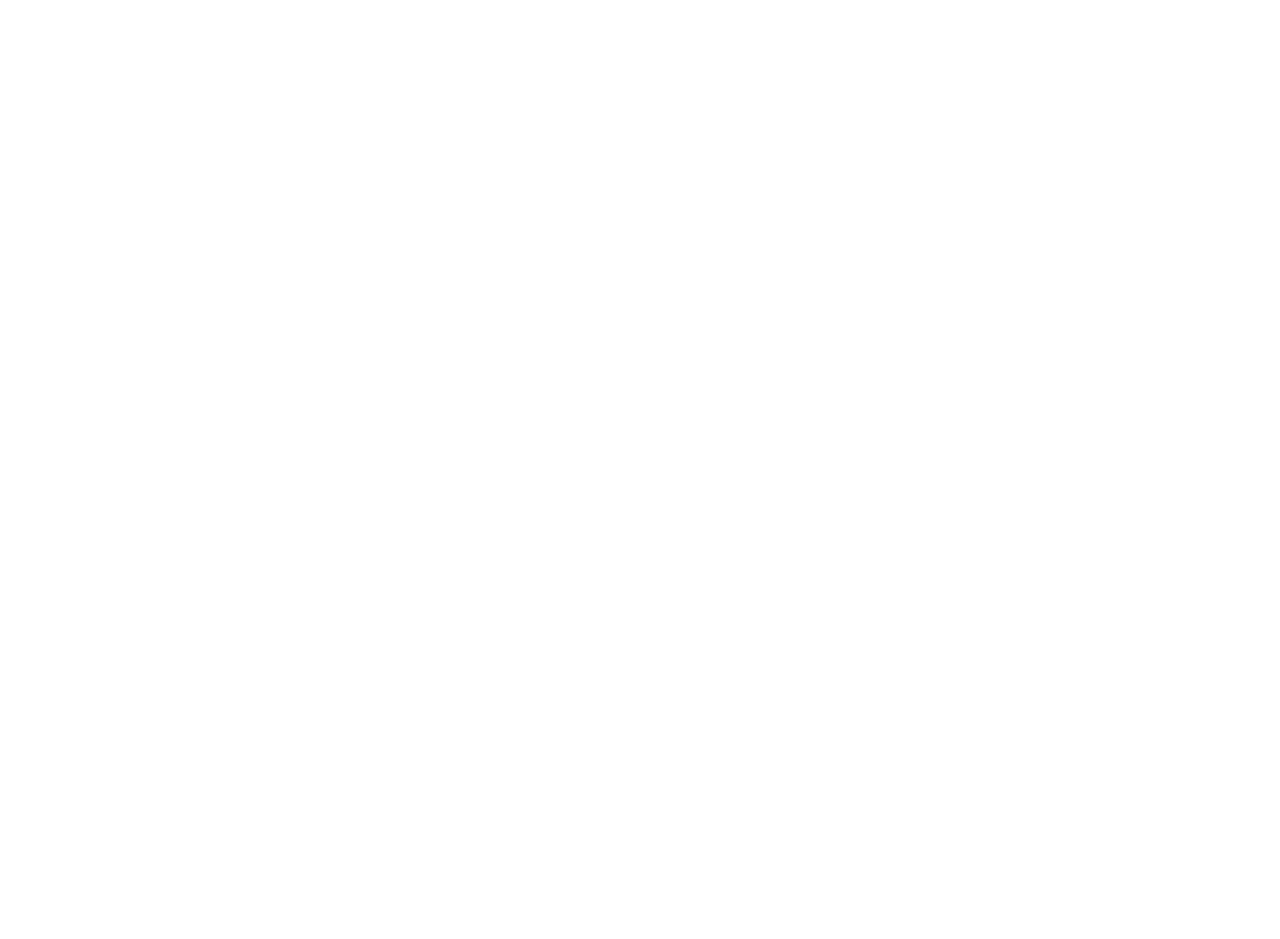
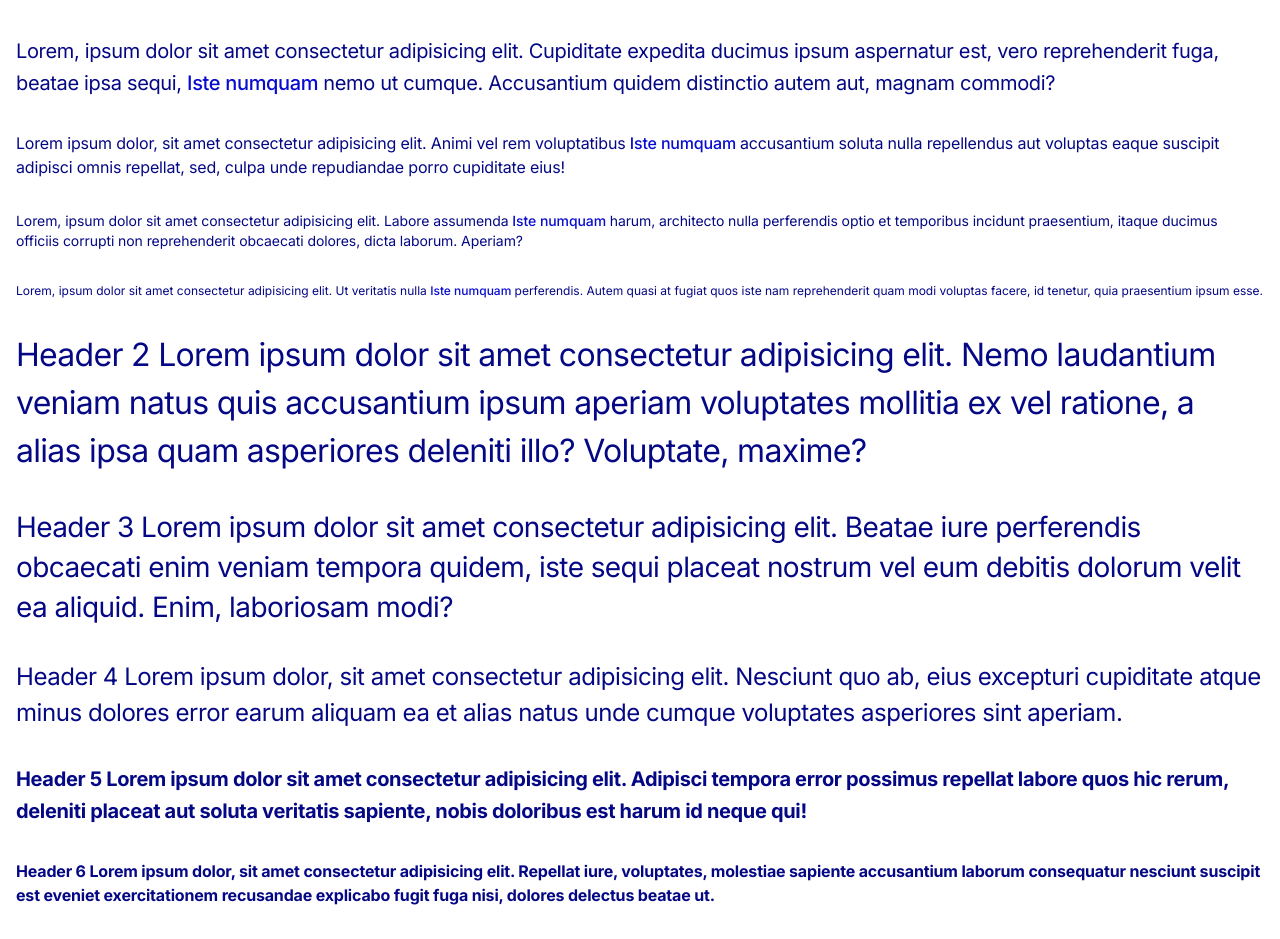
Before and after one commit to vito57/yasktailwind2, a Next.js app: page /styles in a window 1280 px wide. Before the commit this address had no page. Shown: the part 221-1160 px from the top of the page. Before the commit the page ends 800 px from the top, so only its background shows below. Built offline with nearby package versions, Linux system fonts and the light colour scheme.

Commit message:
refactoring

```diff
--- a/app/(about)/[slug]/page.tsx
+++ b/app/(about)/[slug]/page.tsx
@@ -1,7 +1,7 @@
 import {
   Button,
   Text,
-  Badge,
+  BadgeButton,
   PortfolioItem,
   Footer,
   AnimateLayout,
@@ -76,15 +76,22 @@
         </Text>
         <Text title="Top skils">
           <div className="flex gap-1 flex-wrap">
-            {user["top skills"].map((i) => (
-              <Badge key={i}>{i}</Badge>
+            {user["top skills"]?.map((i) => (
+              <BadgeButton href={i.href} badge={i.badge}>
+                {i.name}
+              </BadgeButton>
             ))}
           </div>
         </Text>
         <Text title="Tools stack">
           <div className="flex gap-1 flex-wrap">
-            {user.tools.map((i) => (
+            {/* {user.tools.map((i) => (
               <Badge key={i}>{i}</Badge>
+            ))} */}
+            {user.tools?.map((i) => (
+              <BadgeButton key={i.name} href={i.href} badge={i.badge}>
+                {i.name}
+              </BadgeButton>
             ))}
           </div>
         </Text>
@@ -92,7 +99,7 @@
           <dl className="mb-8">
             {user.experience.map((i) => (
               <div key={i.date}>
-                <dt key={i.placeLink} className="font-medium">
+                <dt key={i.placeLink} className="font-bold">
                   {i.position} at{" "}
                   <Link href={i.placeLink} className="ylink">
                     {i.place}
@@ -146,7 +153,7 @@
           <Text title="Awards">
             <div className="flex flex-wrap">
               {user.awards.map((i) => (
-                <Badge key={i}>{i}</Badge>
+                <BadgeButton key={i}>{i}</BadgeButton>
               ))}
             </div>
           </Text>
@@ -167,7 +174,7 @@
         {user.learn && (
           <Text title="Learning goals">
             {user.learn.map((i) => {
-              return <Badge key={i}>{i}</Badge>;
+              return <BadgeButton key={i}>{i}</BadgeButton>;
             })}
           </Text>
         )}
--- a/app/(index)/layout.tsx
+++ b/app/(index)/layout.tsx
@@ -1,4 +1,4 @@
-import { Tabs, Jumbo, Logo } from "../components/client";
+import { Navigation, Jumbo, Logo } from "../components/client";
 import { TopMenu, Footer } from "../components/server";
 import Image from "next/image";
 import data from "../main.json";
@@ -18,9 +18,8 @@
       <div className="sticky container md:fixed py-4 flex md:justify-end justify-center  top-0 z-20 w-full">
         <TopMenu />
       </div>
-
       <nav className="md:sticky w-fit m-auto fixed z-30 md:bg-transparent text-center bottom-0 left-0 py-4 right-0 md:mb-6 md:top-0">
-        <Tabs className="bg-yask text-white" />
+        <Navigation className="bg-yask text-white" />
       </nav>
       {children}
       <Footer />
--- a/app/(index)/page.tsx
+++ b/app/(index)/page.tsx
@@ -4,7 +4,7 @@
 export default function Works() {
   return (
     <AnimateLayout>
-      <div className="grid gap-x-4 gap-y-4 lg:grid-cols-3 md:grid-cols-2">
+      <div className="grid gap-4 lg:grid-cols-3 md:grid-cols-2">
         {data.map((i) => {
           return (
             <PortfolioItem
--- a/app/components/client.tsx
+++ b/app/components/client.tsx
@@ -137,7 +137,7 @@
         <div
           className={`hidden md:flex fixed md:static py-2 justify-center left-0 right-0 bottom-0 gap-2 items-center`}
         >
-          <Tabs className="bg-yask  dark:md:text-ytextdark md:text-yask text-white md:bg-transparent" />
+          <Navigation className="bg-yask  dark:md:text-ytextdark md:text-yask text-white md:bg-transparent" />
           {/* <Button path="mailto:vito57rus@yandex.ru" className="hidden md:block">Send email</Button> */}
         </div>
         <div className="py-2">
@@ -153,7 +153,7 @@
     <div
       className={`flex md:hidden fixed md:static py-4 justify-center left-0 right-0 bottom-0 gap-2 z-10 items-center`}
     >
-      <Tabs className="bg-yred  dark:md:text-ytextdark md:text-yask text-white md:bg-transparent" />
+      <Navigation className="bg-yred  dark:md:text-ytextdark md:text-yask text-white md:bg-transparent" />
       {/* <Button path="mailto:vito57rus@yandex.ru" className="hidden md:block">Send email</Button> */}
     </div>
   );
@@ -170,7 +170,7 @@
   return (
     <h1
       key={pathname}
-      className="lg:text-4xl font-display whitespace-pre-wrap text-3xl mx-auto max-w-xl antialiased animate-fadeIn"
+      className="lg:text-5xl font-display whitespace-pre-wrap text-3xl mx-auto max-w-xl antialiased animate-fadeIn"
     >
       {title.title}
     </h1>
@@ -180,7 +180,7 @@
 interface TabsProps {
   className?: string;
 }
-export function Tabs({ className }: TabsProps) {
+export function Navigation({ className }: TabsProps) {
   const pathname = usePathname();
   return (
     <menu
--- /dev/null
+++ b/app/styles/page.tsx
@@ -0,0 +1,90 @@
+import Link from "next/link";
+export default function Styles() {
+  return (
+    <div className="container">
+      <h1 className="h1 mb-8">
+        Header 1 Lorem ipsum dolor sit amet consectetur adipisicing elit. Rem,
+        aliquam asperiores.{" "}
+        <Link className="ylink" href="/">
+          {" "}
+          Iste numquam{" "}
+        </Link>{" "}
+        perspiciatis accusantium ducimus ipsa similique vitae corporis possimus
+        ut minus. Magnam delectus quia consequuntur accusantium. Quibusdam,
+        earum!
+      </h1>
+      <p className="text-xl mb-8">
+        Lorem, ipsum dolor sit amet consectetur adipisicing elit. Cupiditate
+        expedita ducimus ipsum aspernatur est, vero reprehenderit fuga, beatae
+        ipsa sequi,{" "}
+        <Link className="ylink" href="/">
+          {" "}
+          Iste numquam{" "}
+        </Link>{" "}
+        nemo ut cumque. Accusantium quidem distinctio autem aut, magnam commodi?
+      </p>
+      <p className="text-base mb-8">
+        Lorem ipsum dolor, sit amet consectetur adipisicing elit. Animi vel rem
+        voluptatibus{" "}
+        <Link className="ylink" href="/">
+          {" "}
+          Iste numquam{" "}
+        </Link>{" "}
+        accusantium soluta nulla repellendus aut voluptas eaque suscipit
+        adipisci omnis repellat, sed, culpa unde repudiandae porro cupiditate
+        eius!
+      </p>
+      <p className="text-sm mb-8">
+        Lorem, ipsum dolor sit amet consectetur adipisicing elit. Labore
+        assumenda{" "}
+        <Link className="ylink" href="/">
+          {" "}
+          Iste numquam{" "}
+        </Link>{" "}
+        harum, architecto nulla perferendis optio et temporibus incidunt
+        praesentium, itaque ducimus officiis corrupti non reprehenderit
+        obcaecati dolores, dicta laborum. Aperiam?
+      </p>
+      <p className="text-xs mb-8">
+        Lorem, ipsum dolor sit amet consectetur adipisicing elit. Ut veritatis
+        nulla{" "}
+        <Link className="ylink" href="/">
+          {" "}
+          Iste numquam{" "}
+        </Link>{" "}
+        perferendis. Autem quasi at fugiat quos iste nam reprehenderit quam modi
+        voluptas facere, id tenetur, quia praesentium ipsum esse.
+      </p>
+      <h2 className="h2 mb-8">
+        Header 2 Lorem ipsum dolor sit amet consectetur adipisicing elit. Nemo
+        laudantium veniam natus quis accusantium ipsum aperiam voluptates
+        mollitia ex vel ratione, a alias ipsa quam asperiores deleniti illo?
+        Voluptate, maxime?
+      </h2>
+      <h3 className="h3 mb-8">
+        Header 3 Lorem ipsum dolor sit amet consectetur adipisicing elit. Beatae
+        iure perferendis obcaecati enim veniam tempora quidem, iste sequi
+        placeat nostrum vel eum debitis dolorum velit ea aliquid. Enim,
+        laboriosam modi?
+      </h3>
+      <h4 className="h4 mb-8">
+        Header 4 Lorem ipsum dolor, sit amet consectetur adipisicing elit.
+        Nesciunt quo ab, eius excepturi cupiditate atque minus dolores error
+        earum aliquam ea et alias natus unde cumque voluptates asperiores sint
+        aperiam.
+      </h4>
+      <h5 className="h5 mb-8">
+        Header 5 Lorem ipsum dolor sit amet consectetur adipisicing elit.
+        Adipisci tempora error possimus repellat labore quos hic rerum, deleniti
+        placeat aut soluta veritatis sapiente, nobis doloribus est harum id
+        neque qui!
+      </h5>
+      <h6 className="h6 mb-8">
+        Header 6 Lorem ipsum dolor, sit amet consectetur adipisicing elit.
+        Repellat iure, voluptates, molestiae sapiente accusantium laborum
+        consequatur nesciunt suscipit est eveniet exercitationem recusandae
+        explicabo fugit fuga nisi, dolores delectus beatae ut.
+      </h6>
+    </div>
+  );
+}
--- a/styles/globals.css
+++ b/styles/globals.css
@@ -4,24 +4,34 @@
 
 @theme {
   --text-*: initial;
+  --text-xs: 0.75rem;
+  --text-xs--line-height: 1rem;
   --text-sm: 0.875rem;
   --text-sm--line-height: 1.25rem;
   --text-sm--letter-spacing: -0.006em;
   --text-base: 1rem;
   --text-base--line-height: 1.5rem;
   --text-base--letter-spacing: -0.011em;
+
   --text-xl: 1.25rem;
   --text-xl--line-height: 2rem;
   --text-xl--letter-spacing: -0.017em;
+
   --text-2xl: 1.5rem;
-  --text-2xl--line-height: 2rem;
+  --text-2xl--line-height: 2.25rem;
   --text-2xl--letter-spacing: -0.019em;
-  --text-3xl: 1.875rem;
+
+  --text-3xl: 1.75rem;
   --text-3xl--line-height: 2.5rem;
   --text-3xl--letter-spacing: -0.021em;
-  --text-4xl: 2.5rem;
-  --text-4xl--line-height: 3.5rem;
+
+  --text-4xl: 2rem;
+  --text-4xl--line-height: 3rem;
   --text-4xl--letter-spacing: -0.022em;
+
+  --text-5xl: 2.5rem;
+  --text-5xl--line-height: 3.5rem;
+      --text-5xl--letter-spacing: -0.022em;
 
   --font-*: initial;
   --font-sans: var(--font-inter);
@@ -132,6 +142,24 @@
   .ybutton.secondary {
     @apply bg-ytextdark hover:bg-[#B2C4F9];
   }
+  .h1{
+    @apply text-5xl
+  }
+  .h2{
+    @apply text-4xl
+  }
+  .h3{
+    @apply text-3xl
+  }
+  .h4{
+    @apply text-2xl
+  }
+  .h5{
+    @apply text-xl font-bold
+  }
+  .h6{
+    @apply text-base font-bold
+  }
 }
 
 @layer base {
```
Also changed, not shown: app/(index)/about/page.tsx (+76 -32 lines), app/components/server.tsx (+50 -13 lines), app/users.json (+41 -37 lines).
